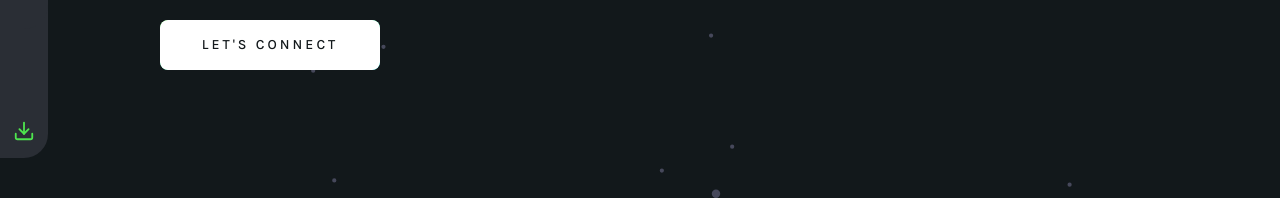
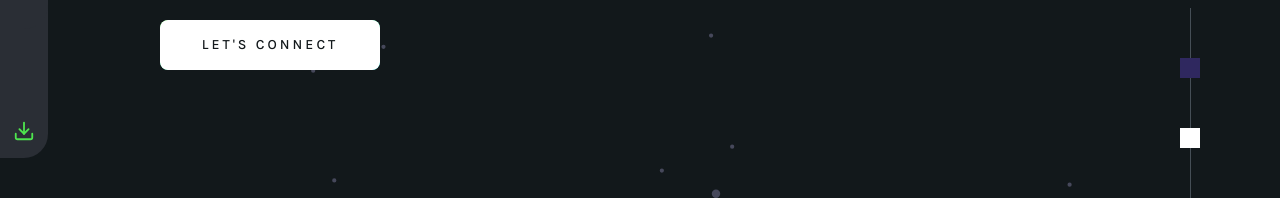
Before and after one commit to FesoQue/portfolio-website, a React (Create React App) app: page / in a window 1280 px wide. Shown: the part 602-800 px from the top of the page. Built offline with nearby package versions, Linux system fonts and the light colour scheme.

Commit message:
theme-btns feature wip

```diff
--- a/src/index.css
+++ b/src/index.css
@@ -196,9 +196,9 @@ main {
   transform: translateY(0);
 }
 .home-link2 p {
-text-transform: uppercase;
+  text-transform: uppercase;
   font-size: 14px;
-  height: 100%;
+  font-weight: 600;
 }
 
 .download-resume {
@@ -274,12 +274,14 @@ text-transform: uppercase;
        HOMEPAGE
    ===================  */
 .homepage {
+  position: relative;
   height: 85vh;
   margin-top: 15vh;
   display: flex;
   align-items: center;
   flex-direction: column;
   justify-content: center;
+  overflow: hidden;
 }
 .intro-text {
   margin-bottom: 1rem;
@@ -415,7 +417,7 @@ h1.char {
   transition-delay: 0.3s;
 }
 .social .linkedin {
-  transition-delay: 0.5s;
+  transition-delay: 0.4s;
 }
 .social-wrapper:hover .connect-text {
   transform: translateX(-250px);
@@ -431,6 +433,40 @@ h1.char {
 }
 .social-wrapper:hover .linkedin {
   transition-delay: 0.2s;
+}
+.theme-btn {
+  position: absolute;
+  bottom: 120px;
+  right: 10px;
+  width: 20px;
+    height: 20px;
+  }
+  .theme-btn1 {
+    background: var(--theme-bg-variant);
+  }
+  .theme-btn2 {
+    background: #fff;
+    bottom: 50px;
+}
+.theme-btn1::before, .theme-btn1::after, .theme-btn2::after {
+  content: '';
+  position: absolute;
+  left: 0;
+  right: 0;
+  display: block;
+  width: 1px;
+  height: 50px;
+  margin: 0 auto;
+  background: var(--gray6);
+}
+.theme-btn1::before {
+  top: -50px;
+}
+.theme-btn1::after {
+  bottom: -50px;
+}
+.theme-btn2::after {
+  bottom: -50px;
 }
 
 /* ===================
@@ -1198,6 +1234,9 @@ textarea {
     font-weight: 700;
     display: none;
   }
+  .theme-btn {
+    right: 80px;
+  }
   /* about */
   .section {
     margin-top: 5vh;
--- a/src/pages/Home.js
+++ b/src/pages/Home.js
@@ -83,8 +83,9 @@ const Home = () => {
         <div className='job-desc'>
           <p>
             Have you wondered who is responsible for the design of the websites
-            you use everyday? Yes, that's what a <span>web developer</span> does.
-            I help build stable, elegant, secure and reliable websites with;
+            you use everyday? Yes, that's what a <span>web developer</span>{' '}
+            does. I help build stable, elegant, secure and reliable websites
+            with;
           </p>
         </div>
         {/* services */}
@@ -135,6 +136,18 @@ const Home = () => {
             </a>
           </div>
         </div>
+        {/* themes */}
+        {/* <div className='themes-wrapper'>
+          <div className='themes'>
+            <button className='theme-btn theme-btn1'></button>
+            <button className='theme-btn theme-btn2'></button>
+            <button className='theme-btn theme-btn3'></button>
+          </div>
+        </div> */}
+        <div className='themes'>
+          <button className='theme-btn theme-btn1'></button>
+          <button className='theme-btn theme-btn2'></button>
+        </div>
       </div>
     </motion.section>
   );
```
